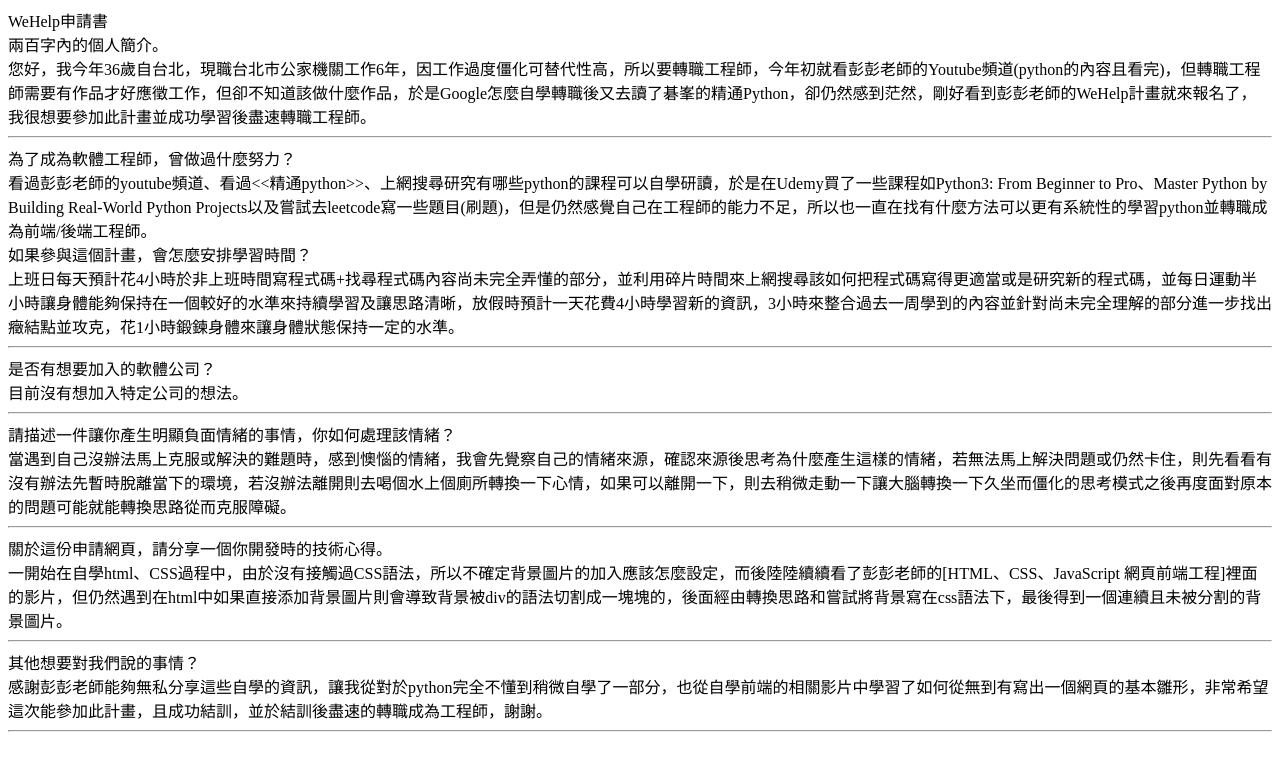
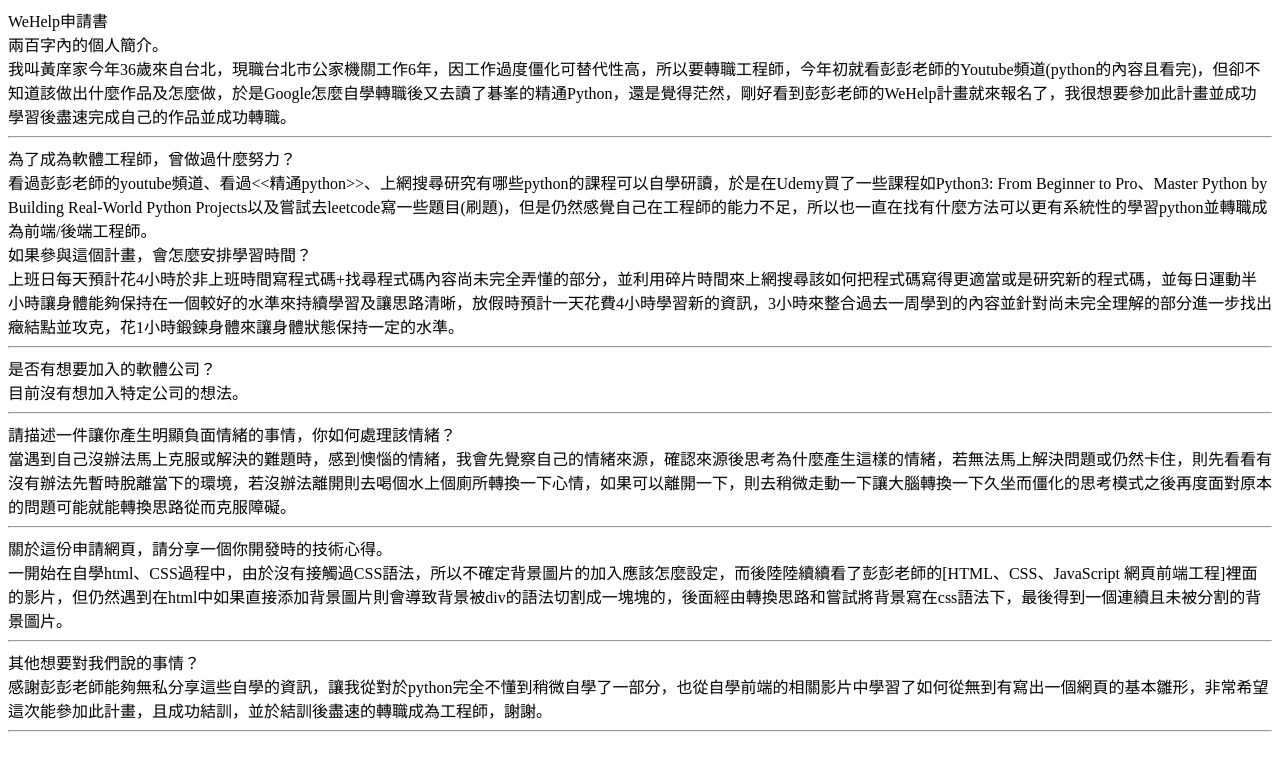
Before and after one commit to Creatorotter/registration-form, a plain HTML site: page index.html in a window 1280 px wide. Drawn offline with Linux system fonts and the light colour scheme.

Commit message:
Add files via upload

```diff
--- a/index.html
+++ b/index.html
@@ -11,7 +11,7 @@
             <div class="bg"></div>
                 <div class="hr"></div><div class="T-1">兩百字內的個人簡介。</div>
                     <div class="list">
-                        <div class="text">您好，我今年36歲自台北，現職台北市公家機關工作6年，因工作過度僵化可替代性高，所以要轉職工程師，今年初就看彭彭老師的Youtube頻道(python的內容且看完)，但轉職工程師需要有作品才好應徵工作，但卻不知道該做什麼作品，於是Google怎麼自學轉職後又去讀了碁峯的精通Python，卻仍然感到茫然，剛好看到彭彭老師的WeHelp計畫就來報名了，我很想要參加此計畫並成功學習後盡速轉職工程師。</div>
+                        <div class="text">我叫黃庠家今年36歲來自台北，現職台北市公家機關工作6年，因工作過度僵化可替代性高，所以要轉職工程師，今年初就看彭彭老師的Youtube頻道(python的內容且看完)，但卻不知道該做出什麼作品及怎麼做，於是Google怎麼自學轉職後又去讀了碁峯的精通Python，還是覺得茫然，剛好看到彭彭老師的WeHelp計畫就來報名了，我很想要參加此計畫並成功學習後盡速完成自己的作品並成功轉職。</div>
                     </div>
                 </div><hr>
                 <div class="T-1">為了成為軟體工程師，曾做過什麼努力？</div>
```
